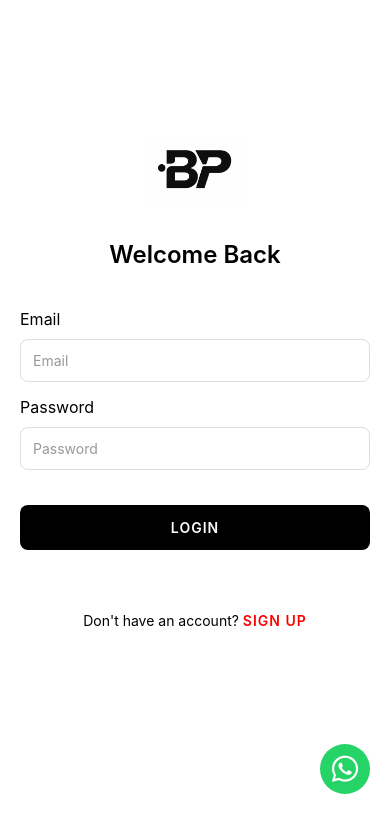
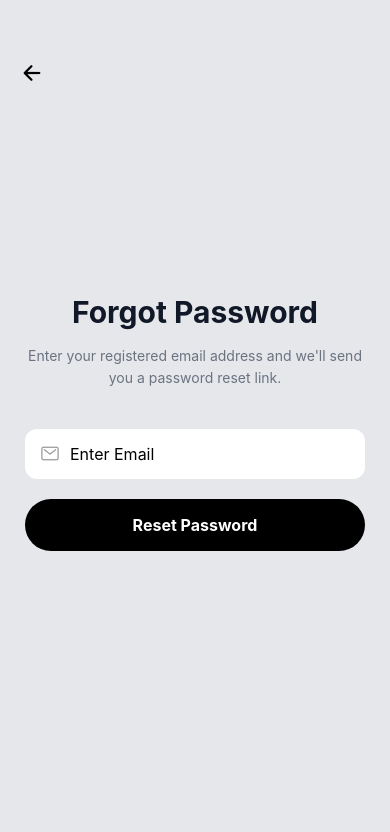
Before and after one commit to nabeelyash12345/betpro, a React Native app: screen /ForgotPasswordScreen in a window 390 px wide. Shown: the top 832 px of the page. Built offline with nearby package versions, Linux system fonts and the light colour scheme; no server answers.

Commit message:
Initial commit

```diff
--- a/app.json
+++ b/app.json
@@ -2,7 +2,7 @@
   "expo": {
     "name": "Bprolive",
     "slug": "Bprolive",
-    "version": "6.6.6",
+    "version": "10.10.10",
     "orientation": "portrait",
     "icon": "./assets/lllllllllllll.png",
     "userInterfaceStyle": "light",
@@ -25,7 +25,7 @@
       "package": "com.betpro.myfirebaseapp"
     },
     "android": {
-       "versionCode": 6,
+       "versionCode": 10,
       "adaptiveIcon": {
         "backgroundColor": "#ffffff",
         "foregroundImage": "./assets/lllllllllllll.png",
--- /dev/null
+++ b/src/Screens/ForgotPasswordScreen.js
@@ -0,0 +1,179 @@
+import React, { useState } from "react";
+import {
+  View,
+  Text,
+  TextInput,
+  TouchableOpacity,
+  StyleSheet,
+  Alert,
+  ActivityIndicator,
+  KeyboardAvoidingView,
+  Platform,
+} from "react-native";
+import { Ionicons } from "@expo/vector-icons";
+import { getAuth, sendPasswordResetEmail } from "firebase/auth";
+
+export default function ForgotPasswordScreen({ navigation }) {
+  const [email, setEmail] = useState("");
+  const [loading, setLoading] = useState(false);
+
+  const handleForgotPassword = async () => {
+    if (!email.trim()) {
+      Alert.alert("Error", "Please enter your email address");
+      return;
+    }
+
+    try {
+      setLoading(true);
+
+      const auth = getAuth();
+
+      await sendPasswordResetEmail(auth, email.trim());
+
+      setLoading(false);
+
+      Alert.alert(
+        "Success",
+        "Password reset email has been sent. Please check your inbox.",
+        [
+          {
+            text: "OK",
+            onPress: () => navigation.goBack(),
+          },
+        ]
+      );
+    } catch (error) {
+      setLoading(false);
+      console.log("Forgot Password Error:", error);
+
+      let errorMessage = "Failed to send reset email";
+
+      switch (error.code) {
+        case "auth/invalid-email":
+          errorMessage = "Invalid email address";
+          break;
+        case "auth/user-not-found":
+          errorMessage = "No account found with this email";
+          break;
+        case "auth/too-many-requests":
+          errorMessage =
+            "Too many requests. Please try again later";
+          break;
+        default:
+          errorMessage = error.message;
+      }
+
+      Alert.alert("Error", errorMessage);
+    }
+  };
+
+  return (
+    <KeyboardAvoidingView
+      style={styles.container}
+      behavior={Platform.OS === "ios" ? "padding" : undefined}
+    >
+      <TouchableOpacity
+        style={styles.backButton}
+        onPress={() => navigation.goBack()}
+      >
+        <Ionicons name="arrow-back" size={24} color="#000" />
+      </TouchableOpacity>
+
+      <Text style={styles.title}>Forgot Password</Text>
+
+      <Text style={styles.subtitle}>
+        Enter your registered email address and we'll send you a password reset link.
+      </Text>
+
+      <View style={styles.inputContainer}>
+        <Ionicons
+          name="mail-outline"
+          size={20}
+          color="#999"
+          style={{ marginRight: 10 }}
+        />
+
+        <TextInput
+          placeholder="Enter Email"
+          value={email}
+          onChangeText={setEmail}
+          keyboardType="email-address"
+          autoCapitalize="none"
+          style={styles.input}
+        />
+      </View>
+
+      <TouchableOpacity
+        style={styles.button}
+        onPress={handleForgotPassword}
+        disabled={loading}
+      >
+        {loading ? (
+          <ActivityIndicator color="#fff" />
+        ) : (
+          <Text style={styles.buttonText}>
+          Reset Password
+          </Text>
+        )}
+      </TouchableOpacity>
+    </KeyboardAvoidingView>
+  );
+}
+
+const styles = StyleSheet.create({
+  container: {
+    flex: 1,
+    backgroundColor: "#E5E7EB",
+    padding: 25,
+    justifyContent: "center",
+  },
+
+  backButton: {
+    position: "absolute",
+    top: 60,
+    left: 20,
+  },
+
+  title: {
+    fontSize: 30,
+    fontWeight: "700",
+    textAlign: "center",
+    marginBottom: 15,
+    color: "#111827",
+  },
+
+  subtitle: {
+    textAlign: "center",
+    color: "#6B7280",
+    marginBottom: 40,
+    lineHeight: 22,
+  },
+
+  inputContainer: {
+    flexDirection: "row",
+    alignItems: "center",
+    backgroundColor: "#fff",
+    borderRadius: 12,
+    paddingHorizontal: 15,
+    marginBottom: 20,
+  },
+
+  input: {
+    flex: 1,
+    paddingVertical: 15,
+    fontSize: 16,
+  },
+
+  button: {
+    backgroundColor: "#000",
+    padding: 16,
+    borderRadius: 30,
+    alignItems: "center",
+  },
+
+  buttonText: {
+    color: "#fff",
+    fontSize: 16,
+    fontWeight: "700",
+  },
+});
--- a/src/Screens/LoginScreen.js
+++ b/src/Screens/LoginScreen.js
@@ -114,6 +114,14 @@ export default function LoginScreen({ navigation }) {
           )}
         </TouchableOpacity>
 
+         <TouchableOpacity
+  onPress={() => navigation.navigate("ForgotPasswordScreen")}
+>
+  <Text style={{ color: "#000" ,   alignSelf:"flex-end" }}>
+    Forgot Password?
+  </Text>
+</TouchableOpacity>
+
         <View
         style={styles.signupBtn}
         >
@@ -125,6 +133,7 @@ export default function LoginScreen({ navigation }) {
           <Text style={styles.signupText}>SIGN UP</Text>
         </TouchableOpacity>
         </View>
+
        <TouchableOpacity
   onPress={() => {
     const whatsappNumber = "+447403678949"; // Pakistan number with country code
@@ -140,7 +149,7 @@ export default function LoginScreen({ navigation }) {
   }}
   style={{
     position: "absolute",
-    bottom: 50,
+    bottom: 40,
     right: 20,
     justifyContent: "center",
     alignItems: "center",
--- a/src/Screens/PaymentWithdrawal.js
+++ b/src/Screens/PaymentWithdrawal.js
@@ -79,7 +79,6 @@ export default function PaymentWithdrawal({ navigation }) {
   // Helper function to check if withdrawal is allowed
  const isWithdrawalAllowed = () => {
   if (!timeWithdrawal || !timeWithdrawal.fromtime || !timeWithdrawal.toTime) {
-      // If no time data exists, block withdrawals
     return false;
   }
 
@@ -88,40 +87,30 @@ export default function PaymentWithdrawal({ navigation }) {
   const currentMinutes = now.getMinutes();
   const currentTimeInMinutes = currentHours * 60 + currentMinutes;
 
-    // Parse fromtime (e.g., "02:44 AM")
+  // Parse fromtime
   const fromTimeParts = timeWithdrawal.fromtime.match(/(\d+):(\d+)\s*(AM|PM)/i);
   if (!fromTimeParts) return false;
-
   let fromHours = parseInt(fromTimeParts[1]);
   const fromMinutes = parseInt(fromTimeParts[2]);
   const fromPeriod = fromTimeParts[3].toUpperCase();
-
-    // Convert to 24-hour format
   if (fromPeriod === 'PM' && fromHours !== 12) fromHours += 12;
   if (fromPeriod === 'AM' && fromHours === 12) fromHours = 0;
-
   const fromTimeInMinutes = fromHours * 60 + fromMinutes;
 
-    // Parse toTime (e.g., "10:44 PM")
+  // Parse toTime
   const toTimeParts = timeWithdrawal.toTime.match(/(\d+):(\d+)\s*(AM|PM)/i);
   if (!toTimeParts) return false;
-
   let toHours = parseInt(toTimeParts[1]);
   const toMinutes = parseInt(toTimeParts[2]);
   const toPeriod = toTimeParts[3].toUpperCase();
-
-    // Convert to 24-hour format
   if (toPeriod === 'PM' && toHours !== 12) toHours += 12;
   if (toPeriod === 'AM' && toHours === 12) toHours = 0;
-
   const toTimeInMinutes = toHours * 60 + toMinutes;
 
-    // Check if current time is within the allowed window
+  // Time range check (handles overnight windows)
   if (fromTimeInMinutes <= toTimeInMinutes) {
-      // Same day window
     return currentTimeInMinutes >= fromTimeInMinutes && currentTimeInMinutes <= toTimeInMinutes;
   } else {
-      // Overnight window
     return currentTimeInMinutes >= fromTimeInMinutes || currentTimeInMinutes <= toTimeInMinutes;
   }
 };
@@ -144,18 +133,25 @@ export default function PaymentWithdrawal({ navigation }) {
     }, [user]);
 
 
-    //  console.log("neww",deposits)
+     console.log("neww",deposits)
 const item = deposits.find(item => item);
+console.log(item)
 
 const hasSubmittedInLast24Hours = item => {
   if (!item?.updatedAt) return false;
 
-  const updatedTime = new Date(item.updatedAt).getTime();
-  const currentTime = new Date().getTime();
+  const updatedDate = new Date(item.updatedAt);
+  const now = new Date();
 
-  const diffInHours = (currentTime - updatedTime) / (1000 * 60 * 60);
+  const diffInHours =
+    (now.getTime() - updatedDate.getTime()) / (1000 * 60 * 60);
 
-  return diffInHours < 24;
+  const isSameDay =
+    updatedDate.getDate() === now.getDate() &&
+    updatedDate.getMonth() === now.getMonth() &&
+    updatedDate.getFullYear() === now.getFullYear();
+
+  return diffInHours < 24 && isSameDay;
 };
 
   // Request permission and pick image
@@ -241,22 +237,21 @@ const hasSubmittedInLast24Hours = item => {
 
   const handleSubmit = async () => {
     // Check if withdrawal is allowed based on time
-  //     if (hasSubmittedInLast24Hours(item)) {
-  //   Alert.alert(
-  //     "Already Submitted",
-  //     "You can submit another withdrawal request after 24 hours."
-  //   );
-  //   return;
-  // }
-  //   if (!isWithdrawalAllowed()) {
-  //     // Show time restriction modal instead of alert
-  //     setTimeRestrictionData({
-  //       fromTime: timeWithdrawal?.fromtime || 'N/A',
-  //       toTime: timeWithdrawal?.toTime || 'N/A'
-  //     });
-  //     setShowTimeRestrictionModal(true);
-  //     return;
-  //   }
+      if (hasSubmittedInLast24Hours(item)) {
+    Alert.alert(
+      "You have already made the withdrawal today . Now you can place Another Withdrawal request tomorrow During Withdrawal timing"
+    );
+    return;
+  }
+    if (!isWithdrawalAllowed()) {
+      // Show time restriction modal instead of alert
+      setTimeRestrictionData({
+        fromTime: timeWithdrawal?.fromtime || 'N/A',
+        toTime: timeWithdrawal?.toTime || 'N/A'
+      });
+      setShowTimeRestrictionModal(true);
+      return;
+    }
 
     if (selectedMethod === "easypaisa" || selectedMethod === "jazzcash") {
       if (!mobileNumber.trim() || mobileNumber.length < 10) {
--- a/src/navigation/StackNavigation.js
+++ b/src/navigation/StackNavigation.js
@@ -14,6 +14,7 @@ import ChangePasswordScreen from '../Screens/ChnagePassword';
 import OrderDetails from '../Screens/OrderDetails';
 import TermsScreen  from '../Screens/TermsScreen'
 import PrivacyPolicyScreen from "../Screens/PrivacyPolicyScreen"
+import ForgotPasswordScreen from "../Screens/ForgotPasswordScreen";
 
 const Stack = createNativeStackNavigator();
 
@@ -37,6 +38,8 @@ export default function RootStack() {
 
             <Stack.Screen name="TermsScreen" component={TermsScreen}/>
             <Stack.Screen name="PrivacyPolicyScreen" component={PrivacyPolicyScreen}/>
+            <Stack.Screen name="ForgotPasswordScreen" component={ForgotPasswordScreen} />
+
 
 
         </>
@@ -57,6 +60,7 @@ export default function RootStack() {
 
 
 
+
             </>
 
           )
```
Lines whose indentation alone changed are shown as unchanged.
